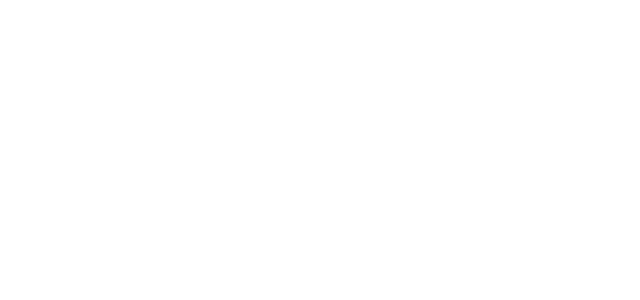
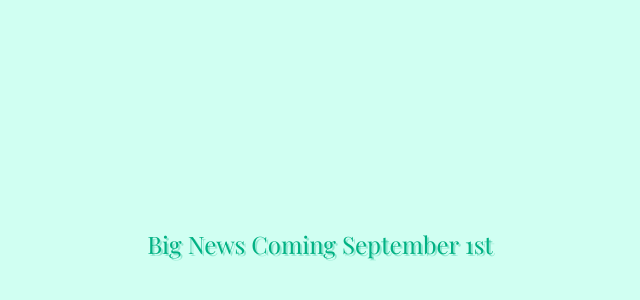
Before and after one commit to staynomad/splash-page, a React (Create React App) app: page / in a window 1280 px wide. Shown: the part 156-456 px from the top of the page, without its empty margins (320-960 px from the left). Built offline with nearby package versions, Linux system fonts and the light colour scheme.

Commit message:
setup default styles

```diff
--- a/src/App.js
+++ b/src/App.js
@@ -2,7 +2,13 @@
 import "./app.css";
 
 const App = () => {
-  return <div></div>;
+  return (
+    <div className="screen">
+      <div className="content">
+        <h2>Big News Coming September 1st</h2>
+      </div>
+    </div>
+  );
 };
 
 export default App;
--- a/src/app.css
+++ b/src/app.css
@@ -0,0 +1,14 @@
+.screen {
+  width: 100%;
+  height: 100vh;
+  background: var(--background);
+  position: relative;
+  display: flex;
+  justify-content: center;
+  align-items: center;
+}
+
+.content {
+  display: flex;
+  flex-direction: column;
+}
--- a/src/styles.css
+++ b/src/styles.css
@@ -11,6 +11,7 @@
 
 :root {
   --green: #00b183;
+  --background: #d0fff2;
 }
 
 h1,
@@ -21,4 +22,6 @@
 h6,
 p {
   font-weight: 400;
+  color: var(--green);
+  text-shadow: rgba(0, 177, 131, 0.3) 2px 2px;
 }
```
